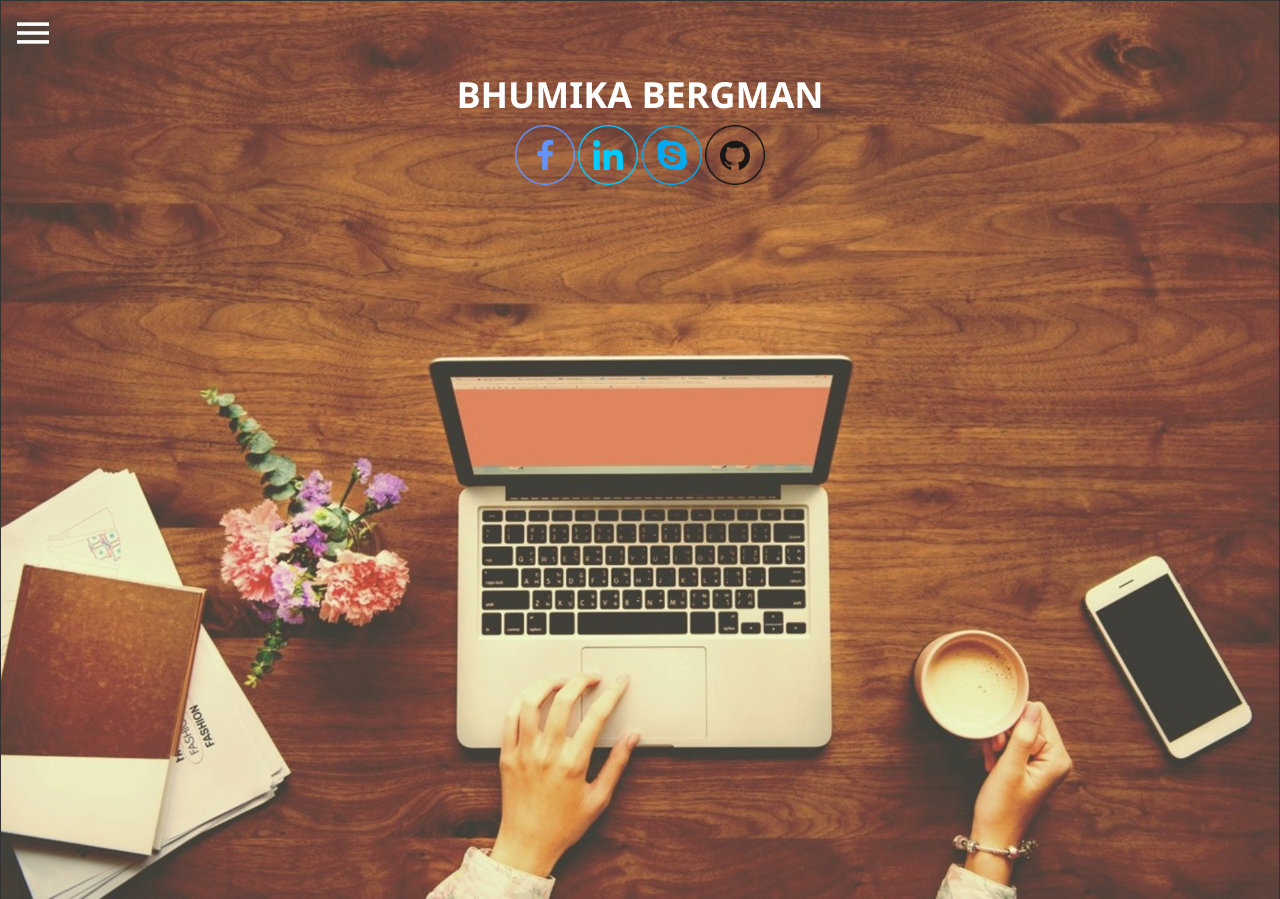
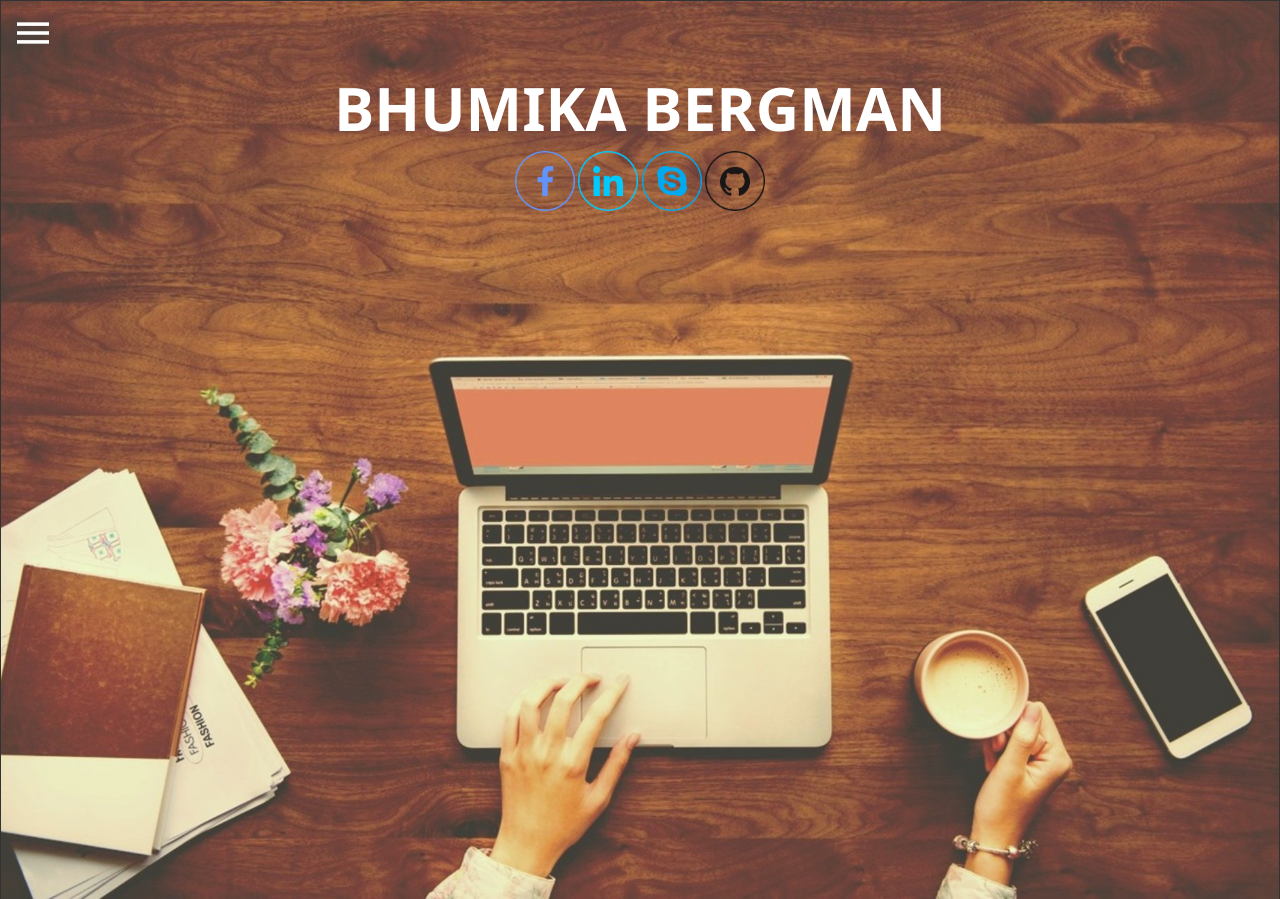
Before and after one commit to Bhumika-P/Bhumika-P.github.io, a plain HTML site: page index.html in a window 1280 px wide. Shown: the top 899 px of the page. Drawn offline with nearby package versions, Linux system fonts and the light colour scheme; a web font is replaced by a local one.

Commit message:
changed fonts

```diff
--- a/index.html
+++ b/index.html
@@ -30,7 +30,7 @@
         </div>
 
 
-        <h1 id="name">BHUMIKA BERGMAN</h1>
+        <h1 style="font-size:400%;"id="name">BHUMIKA BERGMAN</h1>
         <div id= "social">
                 <a href="https://www.facebook.com/bhumika.patel.737"><img src="facebook1.png" width="60" height="60"></a>
                 <a href="https://www.linkedin.com/in/p-bhumika/"><img src="linkedin1.png" width="60" height="60"></a>
```
